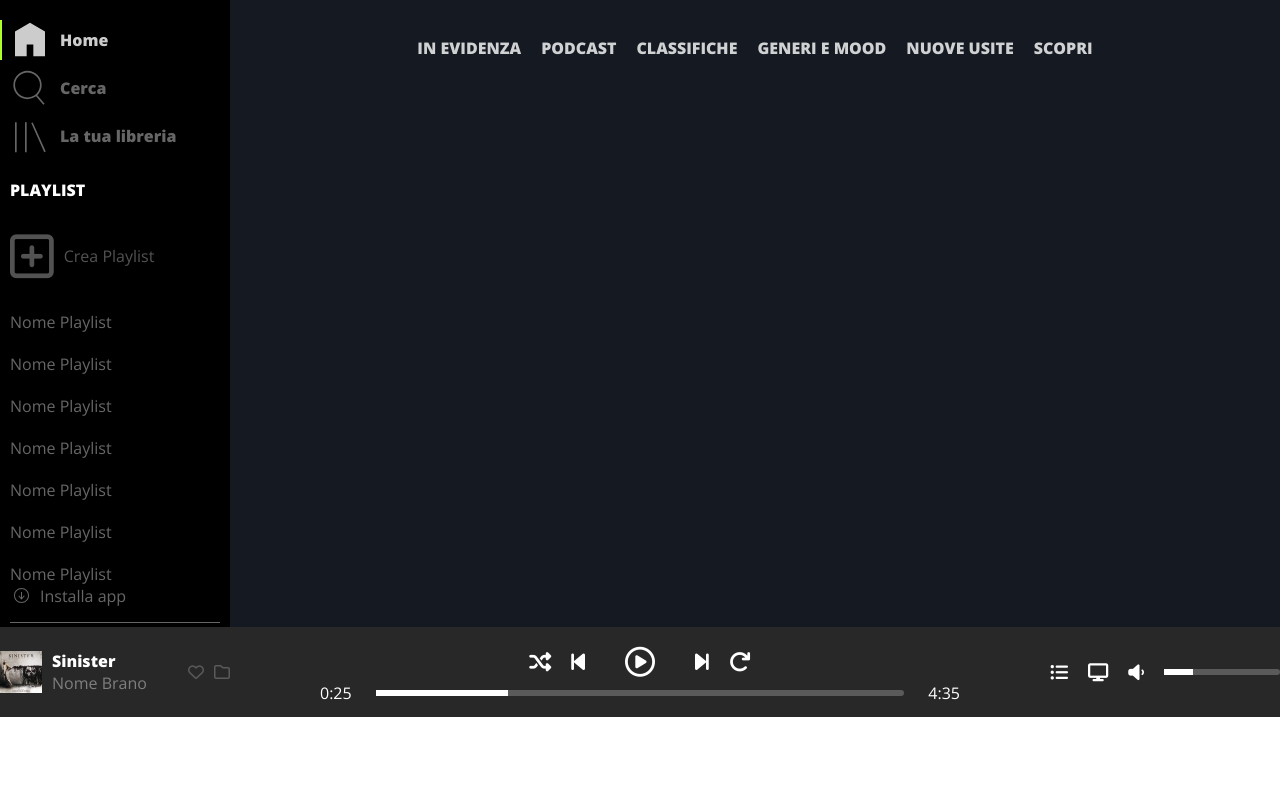
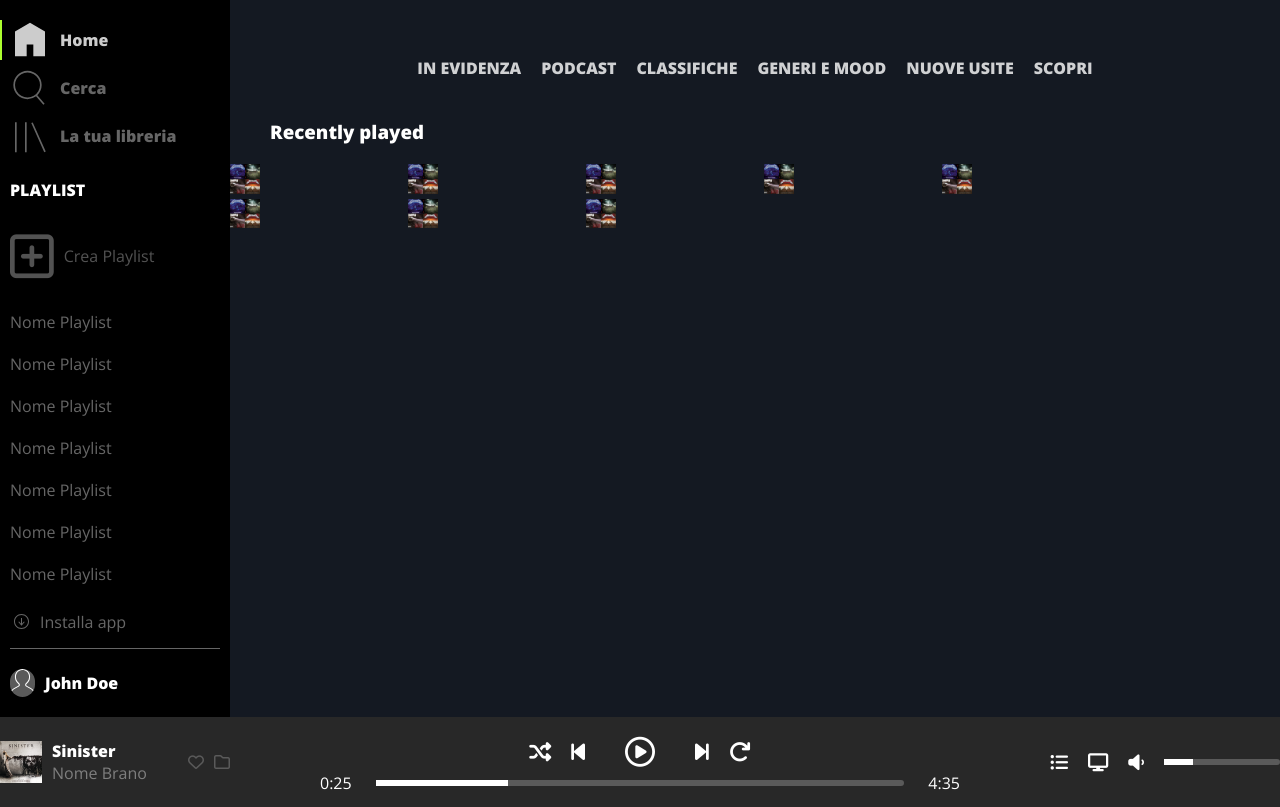
Before and after one commit to CalinCretu/html-css-spotifyweb, a plain HTML site: page index.html in a window 1280 px wide. Shown: the part 83-890 px from the top of the page. Before the commit the page ends 800 px from the top, so only its background shows below. Drawn offline with nearby package versions, Linux system fonts and the light colour scheme.

Commit message:
ADD - col-2_skeleton

```diff
--- a/css/app.css
+++ b/css/app.css
@@ -99,8 +99,17 @@ a {
     display: none;
 }
 
+.wrap {
+    flex-wrap: wrap;
+}
 
+.flex-row {
+    flex-direction: row;
+}
 
+.col-2 > img {
+    width: 178px;
+}
 
 
 
@@ -232,8 +241,6 @@ a {
 }
 
 /* app-sidebar */
-
-.app__sidebar {}
 
 .logo-bar {}
 
@@ -370,7 +377,7 @@ a {
 }
 
 .app__main {
-    margin-top: 120px;
+    margin-top: 140px;
 }
 
 .top-nav-bar {
@@ -383,7 +390,22 @@ a {
     text-transform: uppercase;
 }
 
+.title-container {
+    padding: 0 40px;
+    margin-top: 40px;
+}
 
+.album-container {
+    margin-top: 20px;
+}
+
+.col-2 {
+	flex-basis: calc((100% / 12) * 2);
+}
+
+.col-12 {
+    flex-basis: 100%;
+}
 
 
 
--- a/index.html
+++ b/index.html
@@ -103,7 +103,56 @@
           </ul>
 
           <div class="app__albums">
-
+            <div class="title-container">
+              <div class="title-row">
+                <div class="col-12">
+                  <h3>Recently played</h3>
+                </div>
+              </div>
+            </div>
+            <div class="album-container flex row wrap">
+              <div class="album-row flex wrap">
+                <div class="col-2">
+                  <img src="img/metal_lifting.jpg" alt="">
+                </div>
+              </div>
+              <div class="album-row flex wrap">
+                <div class="col-2">
+                  <img src="img/metal_lifting.jpg" alt="">
+                </div>
+              </div>
+              <div class="album-row flex wrap">
+                <div class="col-2">
+                  <img src="img/metal_lifting.jpg" alt="">
+                </div>
+              </div>
+              <div class="album-row flex wrap">
+                <div class="col-2">
+                  <img src="img/metal_lifting.jpg" alt="">
+                </div>
+              </div>
+              <div class="album-row flex wrap">
+                <div class="col-2">
+                  <img src="img/metal_lifting.jpg" alt="">
+                </div>
+              </div>
+              <div class="album-row flex wrap">
+                <div class="col-2">
+                  <img src="img/metal_lifting.jpg" alt="">
+                </div>
+              </div>
+              <div class="album-row flex wrap">
+                <div class="col-2">
+                  <img src="img/metal_lifting.jpg" alt="">
+                </div>
+              </div>
+              <div class="album-row flex wrap">
+                <div class="col-2">
+                  <img src="img/metal_lifting.jpg" alt="">
+                </div>
+              </div>
+            </div>
+          </div>
         </div>
 
 
```
Lines whose indentation alone changed are shown as unchanged.
